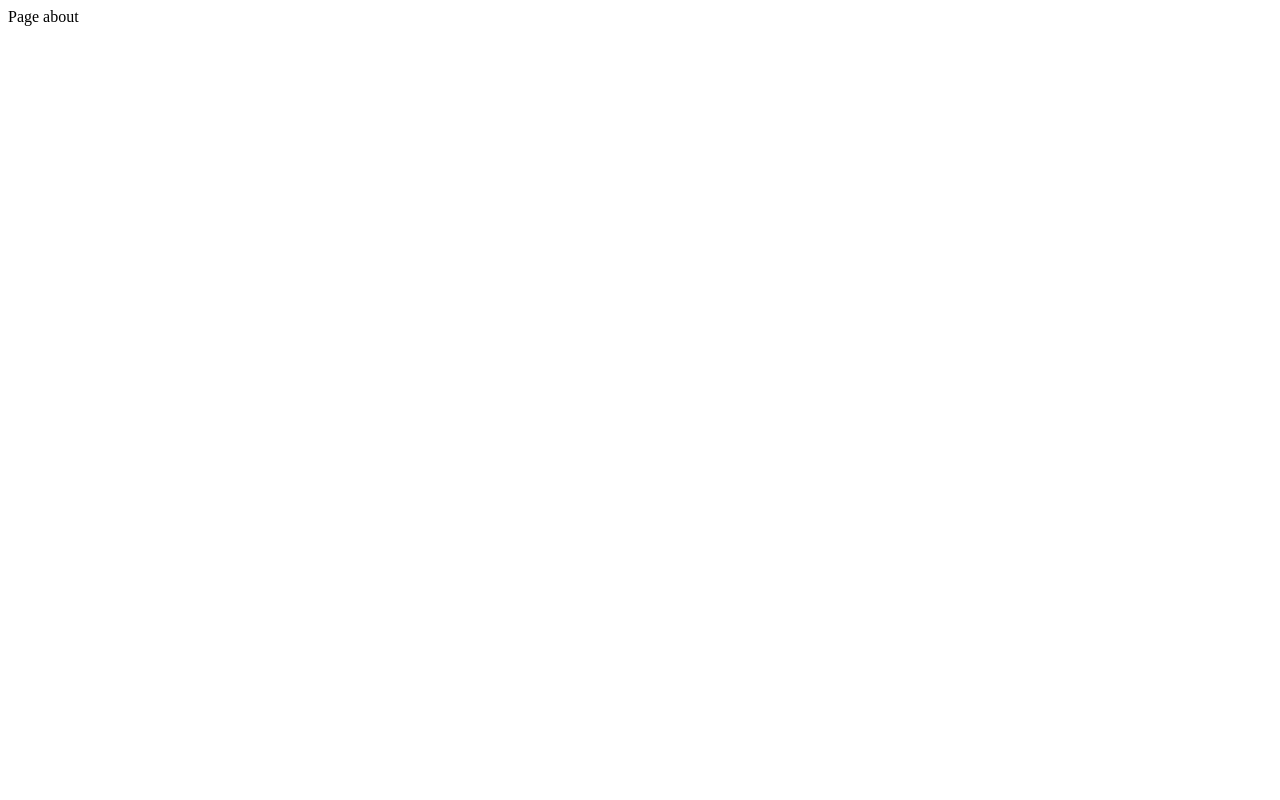
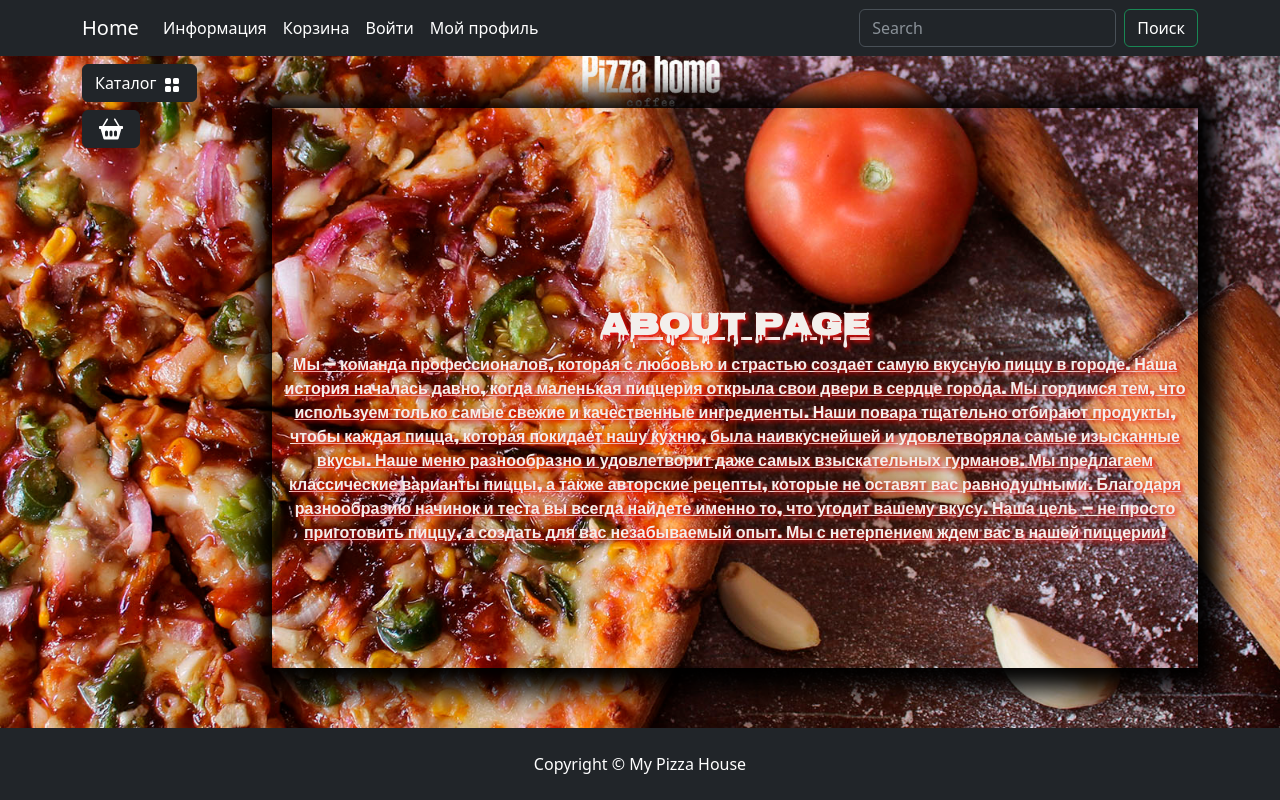
Before and after one commit to OlegforeverUkr/DjangoSiteStore, a Django app: page /about/ in a window 1280 px wide. Before the commit the page is almost empty. Run offline with Django 4.2, Linux system fonts and the light colour scheme; some libraries are stand-ins or nearby versions.

Commit message:
Добавил about, переназначил urls

```diff
--- a/app_main/application/urls.py
+++ b/app_main/application/urls.py
@@ -1,9 +1,8 @@
 from django.contrib import admin
-from django.urls import path
-from main import views
+from django.urls import include, path
+
 
 urlpatterns = [
     path('admin/', admin.site.urls),
-    path('', view=views.index, name='index'),
-    path('about/', view=views.about, name='about'),
+    path('', include('main.urls', namespace="main"))
 ]
--- /dev/null
+++ b/app_main/main/templates/main/about.html
@@ -0,0 +1,29 @@
+{% extends "main/base.html" %}
+{% load static %}
+
+{% block css %}
+    <link rel="stylesheet" href="{% static "deps/css/my_footer_css.css" %}">
+    <link rel="preconnect" href="https://fonts.googleapis.com">
+    <link rel="preconnect" href="https://fonts.gstatic.com" crossorigin>
+    <link href="https://fonts.googleapis.com/css2?family=Nosifer&display=swap" rel="stylesheet">
+{% endblock css %}
+
+
+{% block content %}
+<div class="mt-5 pt-5 custom-shadow d-flex justify-content-center align-items-center" style="height: 70vh;">
+    <div class="text-center">
+        <h2 class="font-nosifer mt-5"><strong>{{ content }}</strong></h2>
+        <p class="font-nosifer">{{ text_on_page }}</p>
+    </div>
+</div>
+{% endblock content %}
+
+
+
+{% block footer %}
+<footer class="py-4 bg-dark">
+    <div class="container">
+        <p class="m-0 text-center text-white">Copyright &copy; My Pizza House</p>
+    </div>
+</footer>
+{% endblock footer %}
--- a/app_main/main/templates/main/base.html
+++ b/app_main/main/templates/main/base.html
@@ -24,7 +24,7 @@
     <header>
         <nav class="navbar navbar-expand-lg bg-dark" data-bs-theme="dark">
             <div class="container">
-                <a class="navbar-brand" href="index.html">Home</a>
+                <a class="navbar-brand" href="{% url "main:index" %}">Home</a>
                 <button class="navbar-toggler" type="button" data-bs-toggle="collapse"
                     data-bs-target="#navbarSupportedContent" aria-controls="navbarSupportedContent"
                     aria-expanded="false" aria-label="Toggle navigation">
@@ -40,7 +40,7 @@
                             <ul class="dropdown-menu">
                                 <li><a class="dropdown-item  text-white" href="#">Доставка и оплата</a></li>
                                 <li><a class="dropdown-item  text-white" href="#">Контактная информация</a></li>
-                                <li><a class="dropdown-item  text-white" href="#">Про нас</a></li>
+                                <li><a class="dropdown-item  text-white" href="{% url "main:about" %}">Про нас</a></li>
                             </ul>
                         </li>
                         <li class="nav-item">
@@ -102,7 +102,7 @@
                         aria-expanded="false">
                         <img class="mx-1" src="{% static "deps/icons/basket2-fill.svg" %}" alt="Catalog Icon" width="24"
                             height="24">
-                        <span id="goods-in-cart-count">0</span>
+                        <span id="goods-in-cart-count"></span>
                     </button>
                 </div>
                 <!-- Разметка модального окна корзины -->
--- /dev/null
+++ b/app_main/main/urls.py
@@ -0,0 +1,9 @@
+from django.urls import path
+from main import views
+
+app_name = "main"
+
+urlpatterns = [
+    path('', view=views.index, name='index'),
+    path('about/', view=views.about, name='about'),
+]
--- a/app_main/main/views.py
+++ b/app_main/main/views.py
@@ -3,11 +3,25 @@ from django.shortcuts import render
 
 def index(request):
     context = {
-        "title": "Home",
+        "title": "Home - Главная",
         "content": "Pizza House HOME"
     }
     return render(request=request, template_name='main/index.html', context=context)
 
 
 def about(request):
-    return HttpResponse("Page about")
+    context = {
+        "title": "About - Про нас",
+        "content": "About Page",
+        "text_on_page": f"Мы — команда профессионалов, которая с любовью и страстью создает самую \
+                         вкусную пиццу в городе. Наша история началась давно, когда маленькая пиццерия  \
+                         открыла свои двери в сердце города. Мы гордимся тем, что используем только  \
+                         самые свежие и качественные ингредиенты. Наши повара тщательно отбирают продукты, \
+                         чтобы каждая пицца, которая покидает нашу кухню, была наивкуснейшей и удовлетворяла \
+                         самые изысканные вкусы. Наше меню разнообразно и удовлетворит даже самых взыскательных \
+                         гурманов. Мы предлагаем классические варианты пиццы, а также авторские рецепты, \
+                         которые не оставят вас равнодушными. Благодаря разнообразию начинок и теста вы  \
+                         всегда найдете именно то, что угодит вашему вкусу. Наша цель — не просто приготовить  \
+                         пиццу, а создать для вас незабываемый опыт. Мы с нетерпением ждем вас в нашей пиццерии!"
+    }
+    return render(request=request, template_name='main/about.html', context=context)
```
